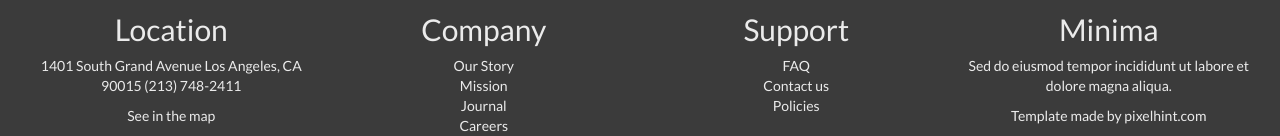
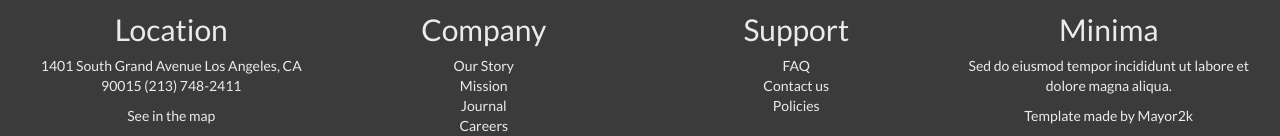
Before and after one commit to Mayor2k/mayor2k.github.io, a Jekyll site: the page built from lg/index.html, in a window 1280 px wide and 900 px high, scrolled down 1908 px. Shown: the part 764-900 px from the top of the window. Built offline with Jekyll 4.4.1, drawn with Linux system fonts in a browser that asks for light colours; nearby versions of some CDN libraries.

Commit message:
Update index.html

```diff
--- a/lg/index.html
+++ b/lg/index.html
@@ -149,7 +149,7 @@ deserunt mollit anim id est laborum.</p>
       <h2>Minima</h2>
       <p>Sed do eiusmod tempor incididunt ut
       labore et dolore magna aliqua.</p>
-      <p>Template made by <a href="#">pixelhint.com</a></p>
+      <p>Template made by <a href="#">Mayor2k</a></p>
     </div>
   </footer>
   <script src="../js/bootstrap.min.js"></script></body>
```
